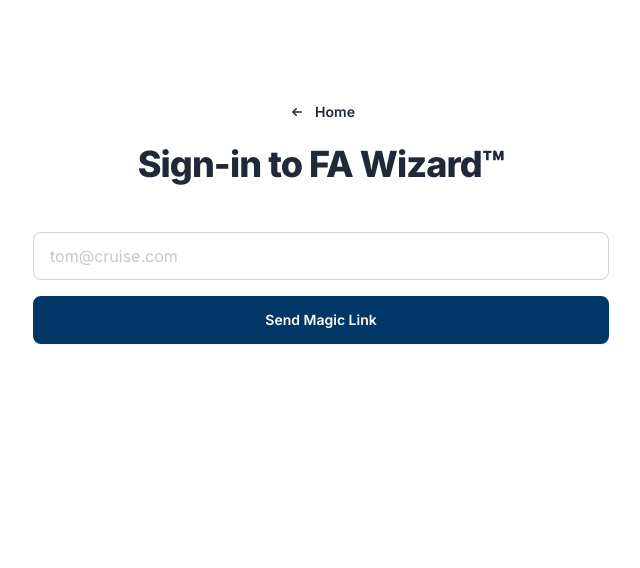
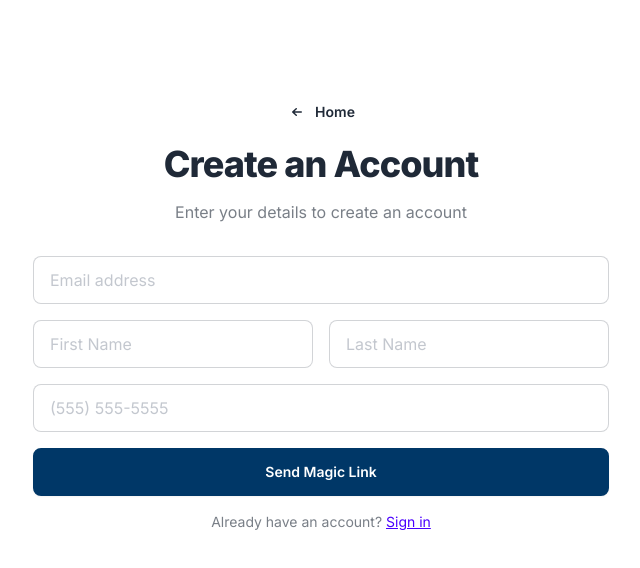
Before and after one commit to quinlayen/fa-wizard-prod, a Next.js app: page /signin in a window 1280 px wide. Shown: the top 568 px of the page, without its empty margins (319-959 px from the left). Built offline with nearby package versions, Linux system fonts and the light colour scheme; no server answers.

Commit message:
Updated login process and added validation

```diff
--- a/app/api/auth/callback/route.ts
+++ b/app/api/auth/callback/route.ts
@@ -32,8 +32,9 @@
           .upsert({
             id: session.user.id,
             email: session.user.email,
-            full_name: metadata?.full_name,
-            phone: metadata?.phone,
+            first_name: metadata?.first_name || '',
+            last_name: metadata?.last_name || '',
+            phone: metadata?.phone || '',
             updated_at: new Date().toISOString(),
           }, {
             onConflict: 'id',
--- a/app/signin/page.tsx
+++ b/app/signin/page.tsx
@@ -3,86 +3,116 @@
 import Link from "next/link";
 import { useState, useEffect } from "react";
 import { createClient } from "@/libs/supabase/client";
-import { Provider } from "@supabase/supabase-js";
 import toast from "react-hot-toast";
 import config from "@/config";
+import PhoneInput from "@/components/PhoneInput";
 
 // This a login/singup page for Supabase Auth.
 // Successfull login redirects to /api/auth/callback where the Code Exchange is processed (see app/api/auth/callback/route.js).
 export default function Login() {
   const supabase = createClient();
-  const [email, setEmail] = useState<string>("");
-  const [fullName, setFullName] = useState<string>("");
-  const [phone, setPhone] = useState<string>("");
-  const [isLoading, setIsLoading] = useState<boolean>(false);
-  const [isDisabled, setIsDisabled] = useState<boolean>(false);
-  const [isNewUser, setIsNewUser] = useState<boolean>(false);
+  const [isSignUp, setIsSignUp] = useState(true);
+  const [email, setEmail] = useState("");
+  const [firstName, setFirstName] = useState("");
+  const [lastName, setLastName] = useState("");
+  const [phone, setPhone] = useState("");
+  const [isLoading, setIsLoading] = useState(false);
+  const [isDisabled, setIsDisabled] = useState(false);
+  const [userExists, setUserExists] = useState<boolean | null>(null);
 
-  // Check if user exists when email is entered
-  useEffect(() => {
-    const checkUser = async () => {
+  // Check if user exists when email is entered and blurred
+  const checkUserExists = async (email: string) => {
     if (!email) return;
 
     try {
-        const { data: profiles } = await supabase
+      const { data: profile } = await supabase
         .from('profiles')
         .select('id')
         .eq('email', email)
         .single();
 
-        setIsNewUser(!profiles);
+      setUserExists(!!profile);
+
+      // If user exists and trying to sign up, or doesn't exist and trying to sign in
+      if ((!!profile && isSignUp) || (!profile && !isSignUp)) {
+        setIsSignUp(!isSignUp);
+        toast.error(profile ? 'Email already registered. Please sign in.' : 'Email not found. Please sign up.');
+      }
     } catch (error) {
       console.log('Error checking user:', error);
-        setIsNewUser(true);
+      setUserExists(null);
     }
   };
 
-    checkUser();
-  }, [email, supabase]);
+  const validateForm = () => {
+    if (!email) {
+      toast.error('Email is required');
+      return false;
+    }
 
-  const handleSignup = async (
-    e: any,
-    options: {
-      type: string;
-      // provider?: Provider; // Temporarily disabled Google sign-in
+    if (isSignUp) {
+      if (!firstName || !lastName) {
+        toast.error('First and last name are required');
+        return false;
       }
-  ) => {
-    e?.preventDefault();
+      if (!phone || !/^\(\d{3}\) \d{3}-\d{4}$/.test(phone)) {
+        toast.error('Valid phone number is required');
+        return false;
+      }
+    }
 
-    // Validate required fields for new users
-    if (isNewUser && (!fullName || !phone)) {
-      toast.error("Please fill in all required fields");
-      return;
-    }
+    return true;
+  };
+
+  const handleSubmit = async (e: React.FormEvent) => {
+    e.preventDefault();
+
+    if (!validateForm()) return;
 
     setIsLoading(true);
 
     try {
-      const { type } = options;
-      // Use the current URL for redirects, but ensure we're using the correct domain
-      const currentUrl = window.location.origin;
-      const isLocalhost = currentUrl.includes('localhost');
-      const redirectURL = isLocalhost
-        ? `${currentUrl}/api/auth/callback`
-        : `https://www.fawizard.com/api/auth/callback`;
+      // Check if user exists before proceeding
+      const { data: existingProfile } = await supabase
+        .from('profiles')
+        .select('id')
+        .eq('email', email)
+        .single();
 
-      if (type === "magic_link") {
+      const userExists = !!existingProfile;
+
+      // If user exists and trying to sign up, show error
+      if (userExists && isSignUp) {
+        toast.error('Email already registered. Please sign in.');
+        setIsSignUp(false);
+        setIsLoading(false);
+        return;
+      }
+
+      // If user doesn't exist and trying to sign in, show error
+      if (!userExists && !isSignUp) {
+        toast.error('Email not found. Please sign up.');
+        setIsSignUp(true);
+        setIsLoading(false);
+        return;
+      }
+
       const { error: signInError } = await supabase.auth.signInWithOtp({
         email,
         options: {
-            emailRedirectTo: redirectURL,
-            data: {
-              full_name: fullName,
+          emailRedirectTo: window.location.origin + '/api/auth/callback',
+          data: isSignUp ? {
+            first_name: firstName.trim(),
+            last_name: lastName.trim(),
             phone: phone
-            }
+          } : undefined
         },
       });
 
       if (signInError) throw signInError;
 
-        toast.success("Check your emails!");
+      toast.success("Check your email for the magic link!");
       setIsDisabled(true);
-      }
     } catch (error) {
       console.log(error);
       toast.error("An error occurred. Please try again.");
@@ -110,87 +140,56 @@
           Home
         </Link>
       </div>
-      <h1 className="text-3xl md:text-4xl font-extrabold tracking-tight text-center mb-12">
-        Sign-in to {config.appName}{" "}
+
+      <div className="text-center mb-8">
+        <h1 className="text-3xl md:text-4xl font-extrabold tracking-tight mb-4">
+          {isSignUp ? 'Create an Account' : 'Sign In'}
         </h1>
+        <p className="text-base-content/60">
+          {isSignUp ? 'Enter your details to create an account' : 'Welcome back! Enter your email to sign in'}
+        </p>
+      </div>
 
-      <div className="space-y-8 max-w-xl mx-auto">
-        {/* Temporarily disabled Google sign-in
-        <button
-          className="btn btn-block"
-          onClick={(e) =>
-            handleSignup(e, { type: "oauth", provider: "google" })
-          }
-          disabled={isLoading}
-        >
-          {isLoading ? (
-            <span className="loading loading-spinner loading-xs"></span>
-          ) : (
-            <svg
-              xmlns="http://www.w3.org/2000/svg"
-              className="w-6 h-6"
-              viewBox="0 0 48 48"
-            >
-              <path
-                fill="#FFC107"
-                d="M43.611 20.083H42V20H24v8h11.303c-1.649 4.657-6.08 8-11.303 8-6.627 0-12-5.373-12-12s5.373-12 12-12c3.059 0 5.842 1.154 7.961 3.039l5.657-5.657C34.046 6.053 29.268 4 24 4 12.955 4 4 12.955 4 24s8.955 20 20 20 20-8.955 20-20c0-1.341-.138-2.65-.389-3.917z"
-              />
-              <path
-                fill="#FF3D00"
-                d="m6.306 14.691 6.571 4.819C14.655 15.108 18.961 12 24 12c3.059 0 5.842 1.154 7.961 3.039l5.657-5.657C34.046 6.053 29.268 4 24 4 16.318 4 9.656 8.337 6.306 14.691z"
-              />
-              <path
-                fill="#4CAF50"
-                d="M24 44c5.166 0 9.86-1.977 13.409-5.192l-6.19-5.238A11.91 11.91 0 0 1 24 36c-5.202 0-9.619-3.317-11.283-7.946l-6.522 5.025C9.505 39.556 16.227 44 24 44z"
-              />
-              <path
-                fill="#1976D2"
-                d="M43.611 20.083H42V20H24v8h11.303a12.04 12.04 0 0 1-4.087 5.571l.003-.002 6.19 5.238C36.971 39.205 44 34 44 24c0-1.341-.138-2.65-.389-3.917z"
-              />
-            </svg>
-          )}
-          Sign-up with Google
-        </button>
-
-        <div className="divider text-xs text-base-content/50 font-medium">
-          OR
-        </div>
-        */}
-
-        <form
-          className="form-control w-full space-y-4"
-          onSubmit={(e) => handleSignup(e, { type: "magic_link" })}
-        >
+      <div className="max-w-xl mx-auto">
+        <form className="form-control w-full space-y-4" onSubmit={handleSubmit}>
           <input
             required
             type="email"
             value={email}
             autoComplete="email"
-            placeholder="tom@cruise.com"
+            placeholder="Email address"
             className="input input-bordered w-full placeholder:opacity-60"
             onChange={(e) => setEmail(e.target.value)}
+            onBlur={() => checkUserExists(email)}
           />
 
-          {isNewUser && (
+          {isSignUp && (
             <>
+              <div className="grid grid-cols-2 gap-4">
                 <input
                   required
                   type="text"
-                value={fullName}
-                autoComplete="name"
-                placeholder="Full Name"
+                  value={firstName}
+                  autoComplete="given-name"
+                  placeholder="First Name"
                   className="input input-bordered w-full placeholder:opacity-60"
-                onChange={(e) => setFullName(e.target.value)}
+                  onChange={(e) => setFirstName(e.target.value)}
                 />
-
                 <input
                   required
-                type="tel"
+                  type="text"
+                  value={lastName}
+                  autoComplete="family-name"
+                  placeholder="Last Name"
+                  className="input input-bordered w-full placeholder:opacity-60"
+                  onChange={(e) => setLastName(e.target.value)}
+                />
+              </div>
+
+              <PhoneInput
                 value={phone}
-                autoComplete="tel"
-                placeholder="Phone Number"
-                className="input input-bordered w-full placeholder:opacity-60"
-                onChange={(e) => setPhone(e.target.value)}
+                onChange={setPhone}
+                required={true}
               />
             </>
           )}
@@ -206,6 +205,32 @@
             Send Magic Link
           </button>
         </form>
+
+        <div className="mt-4 text-center text-sm text-base-content/60">
+          {isSignUp ? (
+            <p>
+              Already have an account?{" "}
+              <button
+                type="button"
+                className="link link-primary"
+                onClick={() => setIsSignUp(false)}
+              >
+                Sign in
+              </button>
+            </p>
+          ) : (
+            <p>
+              Need an account?{" "}
+              <button
+                type="button"
+                className="link link-primary"
+                onClick={() => setIsSignUp(true)}
+              >
+                Sign up
+              </button>
+            </p>
+          )}
+        </div>
       </div>
     </main>
   );
--- /dev/null
+++ b/components/PhoneInput.tsx
@@ -0,0 +1,54 @@
+import { ChangeEvent } from 'react';
+
+interface PhoneInputProps {
+  value: string;
+  onChange: (value: string) => void;
+  required?: boolean;
+  disabled?: boolean;
+}
+
+export default function PhoneInput({ value, onChange, required = false, disabled = false }: PhoneInputProps) {
+  const formatPhoneNumber = (input: string) => {
+    // Remove all non-numeric characters
+    const cleaned = input.replace(/\D/g, '');
+
+    // Format the number as (XXX) XXX-XXXX
+    if (cleaned.length >= 10) {
+      return `(${cleaned.slice(0, 3)}) ${cleaned.slice(3, 6)}-${cleaned.slice(6, 10)}`;
+    } else if (cleaned.length > 6) {
+      return `(${cleaned.slice(0, 3)}) ${cleaned.slice(3, 6)}-${cleaned.slice(6)}`;
+    } else if (cleaned.length > 3) {
+      return `(${cleaned.slice(0, 3)}) ${cleaned.slice(3)}`;
+    } else if (cleaned.length > 0) {
+      return `(${cleaned}`;
+    }
+    return '';
+  };
+
+  const handleChange = (e: ChangeEvent<HTMLInputElement>) => {
+    const formatted = formatPhoneNumber(e.target.value);
+    onChange(formatted);
+  };
+
+  const isValid = value === '' || /^\(\d{3}\) \d{3}-\d{4}$/.test(value);
+
+  return (
+    <div className="form-control w-full">
+      <input
+        type="tel"
+        value={value}
+        onChange={handleChange}
+        placeholder="(555) 555-5555"
+        className={`input input-bordered w-full placeholder:opacity-60 ${!isValid ? 'input-error' : ''}`}
+        required={required}
+        disabled={disabled}
+        maxLength={14} // (XXX) XXX-XXXX
+      />
+      {!isValid && value !== '' && (
+        <label className="label">
+          <span className="label-text-alt text-error">Please enter a valid phone number</span>
+        </label>
+      )}
+    </div>
+  );
+}
```
Also changed, not shown: 1 other file (tests, documents, lock files or other folders). Lines whose indentation alone changed are shown as unchanged.
